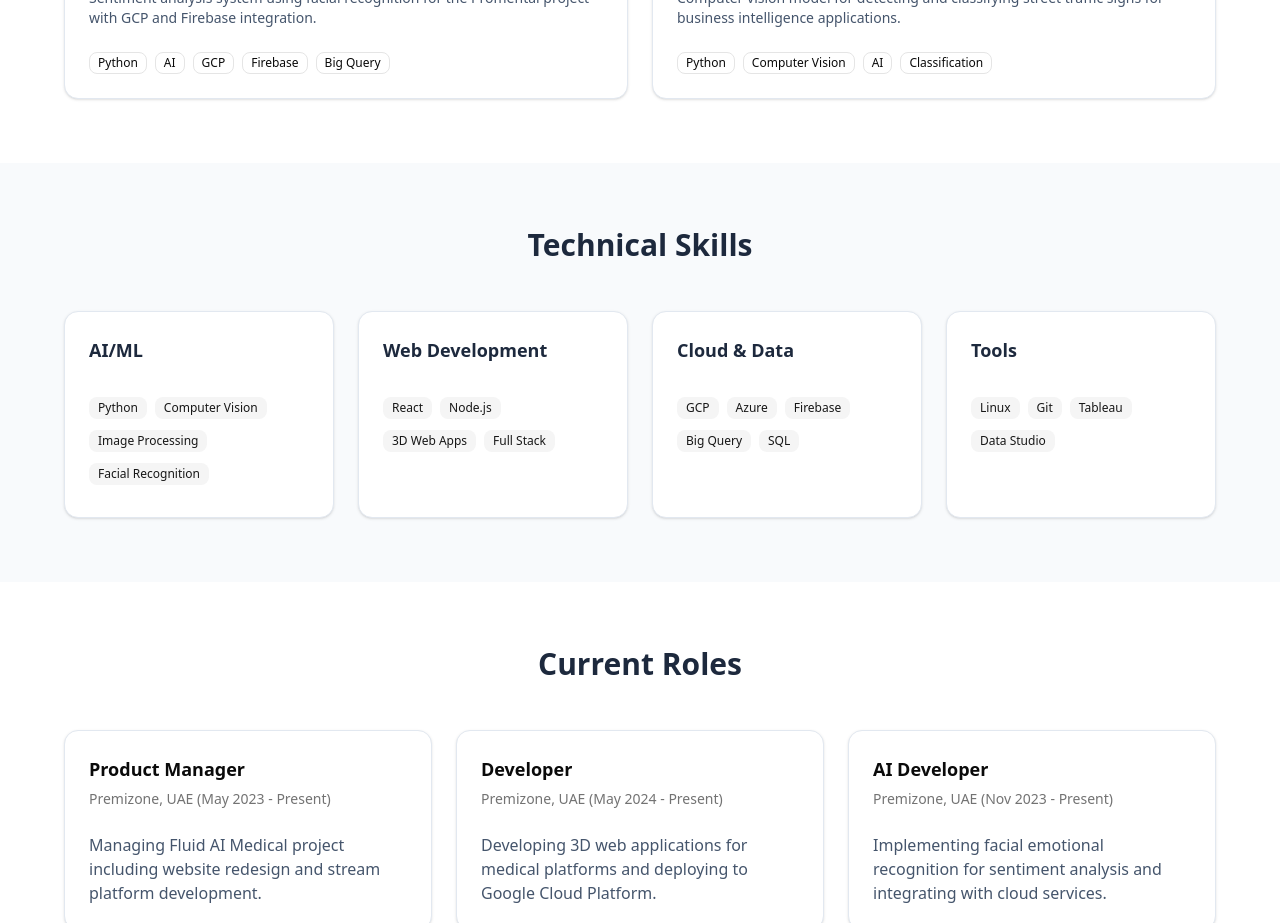
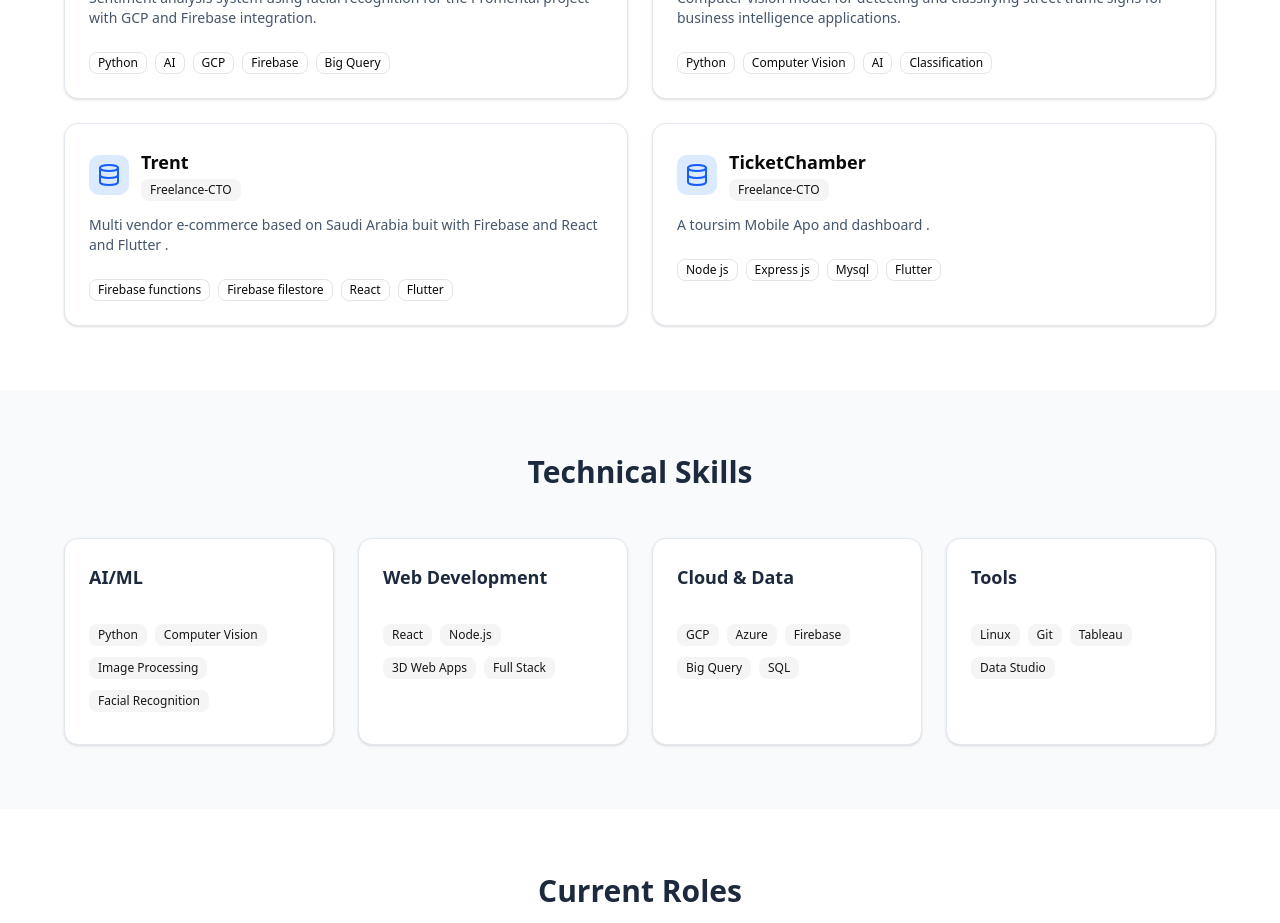
Before and after one commit to issamchong/profile, a React (Vite) app: page / in a window 1280 px wide. Shown: the part 1180-2103 px from the top of the page. Built offline with nearby package versions, Linux system fonts and the light colour scheme.

Commit message:
Update App.jsx

```diff
--- a/src/App.jsx
+++ b/src/App.jsx
@@ -35,6 +35,20 @@ function App() {
       description: "Computer vision model for detecting and classifying street traffic signs for business intelligence applications.",
       technologies: ["Python", "Computer Vision", "AI", "Classification"],
       type: "Freelance",
+      icon: <Database className="w-6 h-6" />
+    },
+        {
+      title: "Trent",
+      description: "Multi vendor e-commerce based on Saudi Arabia buit with Firebase and React and Flutter .",
+      technologies: ["Firebase functions", "Firebase filestore ", "React", "Flutter"],
+      type: "Freelance-CTO",
+      icon: <Database className="w-6 h-6" />
+    },
+            {
+      title: "TicketChamber",
+      description: " A toursim Mobile Apo and dashboard .",
+      technologies: ["Node js ", " Express js ", "Mysql", "Flutter"],
+      type: "Freelance-CTO",
       icon: <Database className="w-6 h-6" />
     }
   ]
```
